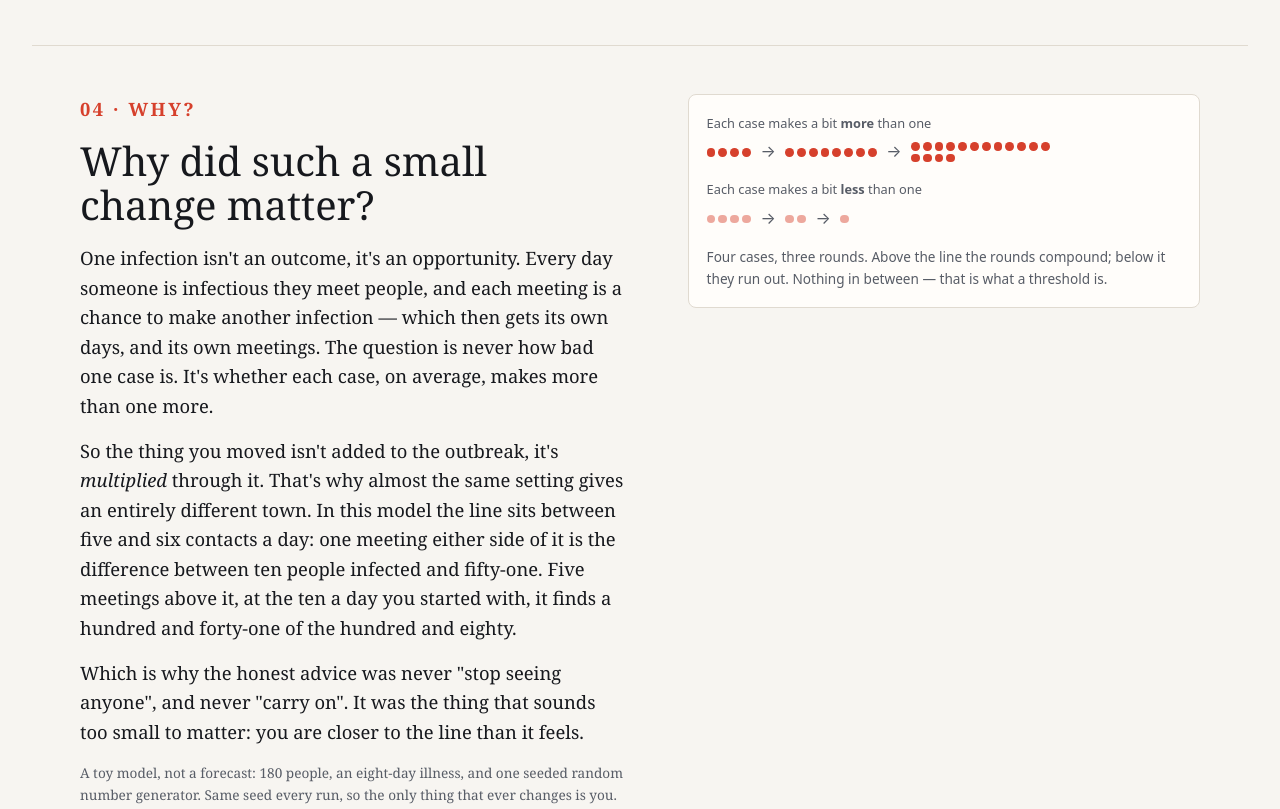
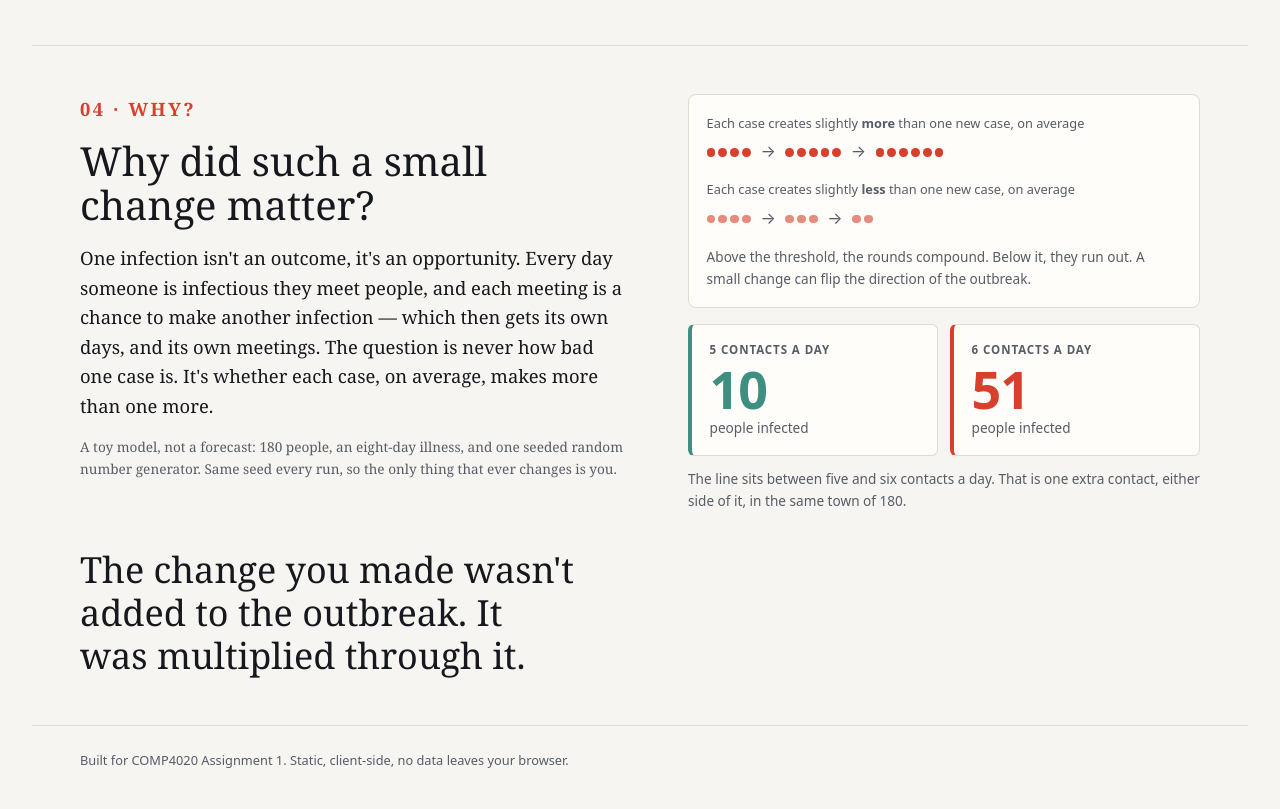
Before and after one commit to comp4020-agentic-coding-studio/comp4020-ass1-HHHFFF-HHHFFF, a website built with Vite: page index.html in a window 1280 px wide. Shown: the part 2024-2833 px from the top of the page. Built offline with nearby package versions, Linux system fonts and the light colour scheme.

Commit message:
copy: rebuild 04 Why around one comparison and one takeaway
The dot rows contradicted their own labels: "a bit more than one" sat next to
4 → 8 → 16, which is every case infecting two. Now 4 → 5 → 6 against
4 → 3 → 2, and the labels say "slightly more/less than one new case, on
average" so it reads as an average rather than a rule each case obeys.

Dropped "Nothing in between — that is what a threshold is." A threshold isn't
an absence of middle states; it's the point where the direction reverses.
Replaced with what actually happens: above it the rounds compound, below it
they run out, and a small change can flip which.

The section now runs in four beats: the dot rows, the one-line explanation,
the model's own answer either side of the line as two blocks (5 a day → 10,
6 a day → 51), and the callout. Cut the 141 figure from here — a third number
pulls attention off the single-step comparison that is the whole argument —
along with the "stop seeing anyone / carry on" paragraph, which was advice,
not explanation.

Two bugs found by screenshotting the section in isolation:

- `.closing p` is one specificity point above a bare class, so it overrode the
  new blocks: the big figures rendered at body size in Georgia, where 10 reads
  as "1o". Same old-style-figures trap as the readouts, caught the same way.
- the callout inherited body size instead of its own scale.

Tests: the Why figures are now read straight off their elements and compared
with simulate(), so a retune fails here; a second test holds the section to
one comparison and keeps R0/beta/gamma/policy language out. CLAUDE.md rule 4
updated — it quoted copy that no longer exists.

```diff
--- a/index.html
+++ b/index.html
@@ -294,51 +294,67 @@
             gets its own days, and its own meetings. The question is never how bad one case is.
             It's whether each case, on average, makes more than one more.
           </p>
-          <p>
-            So the thing you moved isn't added to the outbreak, it's <em>multiplied</em> through
-            it. That's why almost the same setting gives an entirely different town. In this model
-            the line sits between five and six contacts a day: one meeting either side of it is the
-            difference between ten people infected and fifty-one. Five meetings above it, at the
-            ten a day you started with, it finds a hundred and forty-one of the hundred and eighty.
-          </p>
-          <p>
-            Which is why the honest advice was never "stop seeing anyone", and never "carry on". It
-            was the thing that sounds too small to matter: you are closer to the line than it
-            feels.
-          </p>
           <p class="fine-print">
             A toy model, not a forecast: 180 people, an eight-day illness, and one seeded random
             number generator. Same seed every run, so the only thing that ever changes is you.
           </p>
         </div>
 
+        <div class="why-figures">
+          <!-- Deliberately shallow ratios: the point is "slightly more" and
+               "slightly less" on average, not that every case infects two. -->
           <figure class="loop">
             <div class="loop-row loop-grow">
-            <span class="loop-label">Each case makes a bit <strong>more</strong> than one</span>
+              <span class="loop-label"
+                >Each case creates slightly <strong>more</strong> than one new case, on
+                average</span
+              >
               <span class="gen" aria-hidden="true"><i></i><i></i><i></i><i></i></span>
               <span class="gen-arrow" aria-hidden="true">→</span>
-            <span class="gen" aria-hidden="true"
-              ><i></i><i></i><i></i><i></i><i></i><i></i><i></i><i></i
-            ></span>
+              <span class="gen" aria-hidden="true"><i></i><i></i><i></i><i></i><i></i></span>
               <span class="gen-arrow" aria-hidden="true">→</span>
               <span class="gen" aria-hidden="true"
-              ><i></i><i></i><i></i><i></i><i></i><i></i><i></i><i></i><i></i><i></i><i></i><i></i
-              ><i></i><i></i><i></i><i></i
-            ></span>
+                ><i></i><i></i><i></i><i></i><i></i><i></i></span
+              >
             </div>
             <div class="loop-row loop-shrink">
-            <span class="loop-label">Each case makes a bit <strong>less</strong> than one</span>
+              <span class="loop-label"
+                >Each case creates slightly <strong>less</strong> than one new case, on
+                average</span
+              >
               <span class="gen" aria-hidden="true"><i></i><i></i><i></i><i></i></span>
               <span class="gen-arrow" aria-hidden="true">→</span>
+              <span class="gen" aria-hidden="true"><i></i><i></i><i></i></span>
+              <span class="gen-arrow" aria-hidden="true">→</span>
               <span class="gen" aria-hidden="true"><i></i><i></i></span>
-            <span class="gen-arrow" aria-hidden="true">→</span>
-            <span class="gen" aria-hidden="true"><i></i></span>
             </div>
             <figcaption>
-            Four cases, three rounds. Above the line the rounds compound; below it they run out.
-            Nothing in between — that is what a threshold is.
+              Above the threshold, the rounds compound. Below it, they run out. A small change can
+              flip the direction of the outbreak.
             </figcaption>
           </figure>
+
+          <figure class="tipping">
+            <div class="tipping-case">
+              <p class="tipping-rate" data-testid="why-below-rate">5 contacts a day</p>
+              <p class="tipping-value" data-testid="why-below-value">10</p>
+              <p class="tipping-unit">people infected</p>
+            </div>
+            <div class="tipping-case tipping-case-above">
+              <p class="tipping-rate" data-testid="why-above-rate">6 contacts a day</p>
+              <p class="tipping-value" data-testid="why-above-value">51</p>
+              <p class="tipping-unit">people infected</p>
+            </div>
+            <figcaption>
+              The line sits between five and six contacts a day. That is one extra contact, either
+              side of it, in the same town of 180.
+            </figcaption>
+          </figure>
+        </div>
+
+        <p class="why-callout">
+          The change you made wasn't added to the outbreak. It was multiplied through it.
+        </p>
       </section>
     </main>
 
--- a/styles.css
+++ b/styles.css
@@ -823,7 +823,7 @@ button {
 }
 
 .loop-shrink .gen i {
-  background: rgb(214 64 44 / 45%);
+  background: rgb(214 64 44 / 60%);
 }
 
 .gen-arrow {
@@ -833,6 +833,88 @@ button {
 .loop figcaption {
   font-size: 0.85rem;
   color: var(--ink-soft);
+}
+
+.why-figures {
+  display: grid;
+  gap: 1rem;
+  align-content: start;
+}
+
+/* The model's own answer either side of the line, as two blocks rather than a
+   sentence: one extra contact a day is the whole difference between them. */
+.tipping {
+  display: grid;
+  grid-template-columns: repeat(2, minmax(0, 1fr));
+  gap: 0.75rem;
+  max-width: var(--figure);
+  margin: 0;
+}
+
+.tipping figcaption {
+  grid-column: 1 / -1;
+  font-size: 0.85rem;
+  color: var(--ink-soft);
+}
+
+.tipping-case {
+  padding: 1rem 1.1rem;
+  background: var(--paper-raised);
+  border: 1px solid var(--rule);
+  border-left: 4px solid var(--recovered);
+  border-radius: 0.4rem;
+}
+
+.tipping-case-above {
+  border-left-color: var(--infected);
+}
+
+/* These sit inside `.closing`, whose `.closing p` rule is one specificity
+   point higher than a bare class — hence `.tipping p` and friends. Left to
+   inherit, the figures rendered at body size in Georgia, where 10 reads as
+   "1o". Same trap as the readouts. */
+.tipping p {
+  font-family: var(--font-ui);
+  max-width: none;
+}
+
+.tipping .tipping-rate {
+  margin: 0;
+  font-size: 0.72rem;
+  font-weight: 700;
+  color: var(--ink-soft);
+  text-transform: uppercase;
+  letter-spacing: 0.08em;
+}
+
+.tipping .tipping-value {
+  margin: 0.2rem 0 0;
+  font-size: clamp(2.5rem, 5vw, 3.25rem);
+  font-weight: 600;
+  font-variant-numeric: tabular-nums;
+  line-height: 1;
+  color: var(--recovered);
+  letter-spacing: -0.02em;
+}
+
+.tipping .tipping-case-above .tipping-value {
+  color: var(--infected);
+}
+
+.tipping .tipping-unit {
+  margin: 0.15rem 0 0;
+  font-size: 0.85rem;
+  color: var(--ink-soft);
+}
+
+.closing .why-callout {
+  max-width: 26ch;
+  margin: clamp(1.5rem, 3vw, 2.25rem) 0 0;
+  font-family: var(--font-display);
+  font-size: clamp(1.5rem, 3.2vw, 2.25rem);
+  font-weight: 400;
+  line-height: 1.2;
+  text-wrap: balance;
 }
 
 .fine-print {
@@ -876,8 +958,15 @@ button {
 
   .choices,
   .loop,
-  .prompt {
+  .prompt,
+  .tipping {
     max-width: none;
+  }
+
+  /* The callout is the section's conclusion, so it runs under both columns. */
+  .closing .why-callout {
+    grid-column: 1 / -1;
+    max-width: 34ch;
   }
 
   .choices {
```
Also changed, not shown: CLAUDE.md (+6 -4 lines), spec/assignment-1.test.ts (+24 -11 lines). Lines whose indentation alone changed are shown as unchanged.
